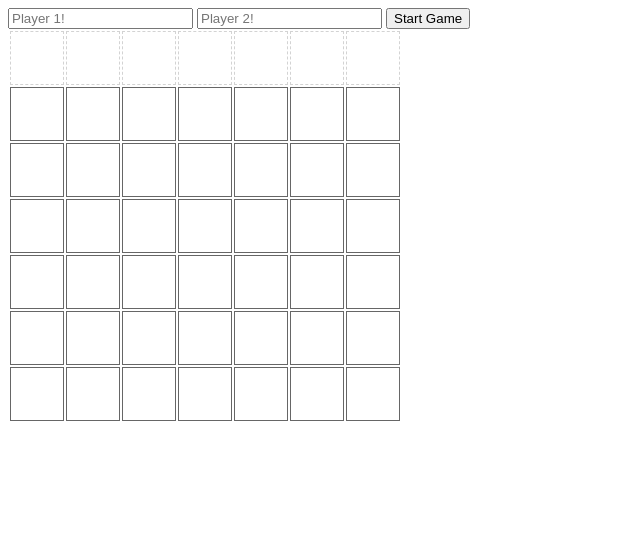
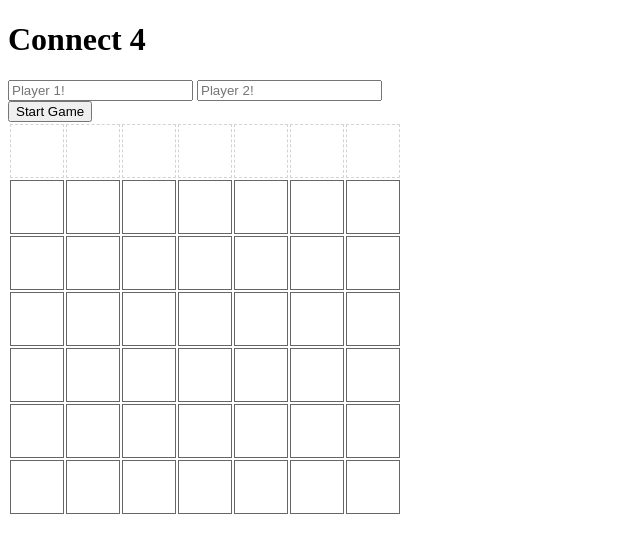
Before and after one commit to SRey08/ConnectFourOO, a plain HTML site: page index.html in a window 1280 px wide. Shown: the whole page, without its empty margins (0-640 px from the left). Drawn offline with Linux system fonts and the light colour scheme.

Commit message:
HTML add H1 and enhance organziation

```diff
--- a/index.html
+++ b/index.html
@@ -6,13 +6,21 @@
 <body>
 
 
-<input type="text" name="player one" id="players" placeholder="Player 1!">
-<input type="text" name="player two" id="players" placeholder="Player 2!">
+<div class = "container">
 
-<button id="start game">Start Game</button>
+  <h1>Connect 4</h1>
 
-<div id="game">
+  <div id="player-name">
+  <input type="text" name="player one" id="players" placeholder="Player 1!">
+  <input type="text" name="player two" id="players" placeholder="Player 2!">
+  </div>
+
+  <button id="start game">Start Game</button>
+
+  <div id="game">
   <table id="board"></table>
+  </div>
+
 </div>
 
 <script src="connect4.js"></script>
```
